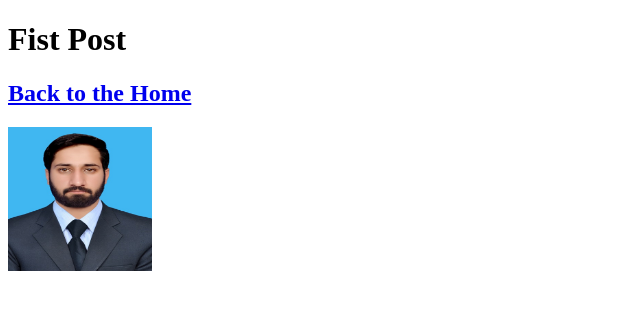
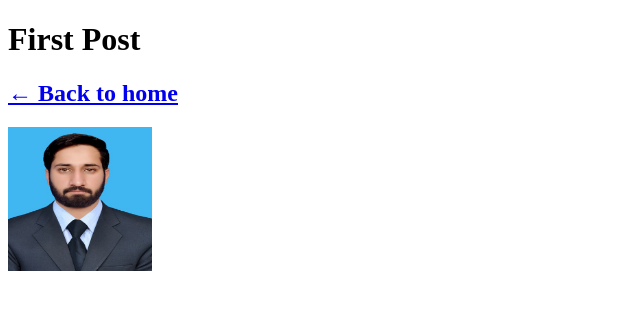
Before and after one commit to Mutti-u-rehman/10Pearls-learning-nextJs, a Next.js app: page /posts/first-post in a window 1280 px wide. Shown: the top 310 px of the page, without its empty margins (0-640 px from the left). Built offline with nearby package versions, Linux system fonts and the light colour scheme.

Commit message:
learning: third party packages loading, using Script component

```diff
--- a/pages/posts/first-post.js
+++ b/pages/posts/first-post.js
@@ -1,6 +1,7 @@
-import Link from 'next/link';
-import ProfileImage from './personal-image';
-import Head from 'next/head';
+import Link from "next/link";
+import ProfileImage from "./personal-image";
+import Head from "next/head";
+import Script from "next/script";
 
 export default function FirstPost() {
   return (
@@ -8,9 +9,16 @@ export default function FirstPost() {
       <Head>
         <title>First Post</title>
       </Head>
-            <h1>Fist Post</h1>
+      <Script
+        src="https://connect.facebook.net/en_US/sdk.js"
+        strategy="lazyOnload"
+        onLoad={() =>
+          console.log(`script loaded correctly, window.FB has been populated`)
+        }
+      />
+      <h1>First Post</h1>
       <h2>
-                <Link href="/">Back to the Home</Link>
+        <Link href="/"> ← Back to home</Link>
       </h2>
       <ProfileImage></ProfileImage>
     </>
```
Lines whose indentation alone changed are shown as unchanged.
